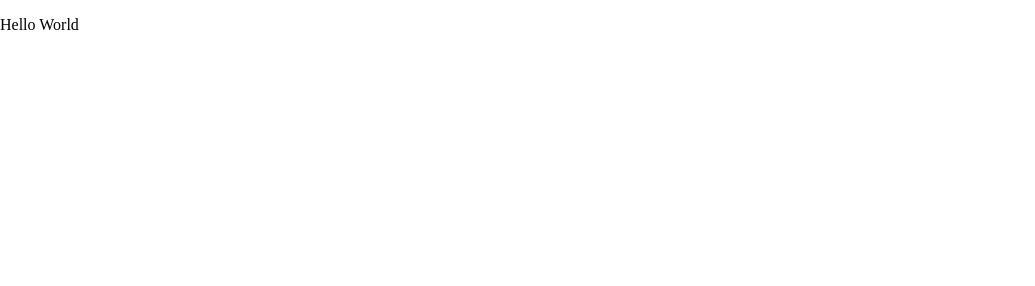
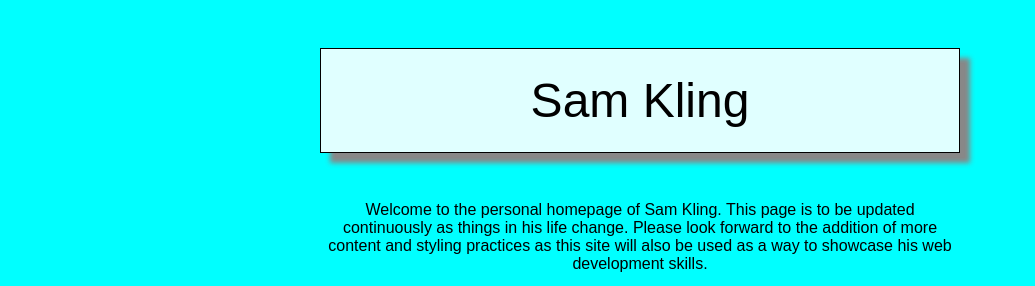
Before and after one commit to samkling/web-homepage, a PHP site: page / in a window 1280 px wide. Before the commit the part shown is almost empty. Shown: the top 286 px of the page, without its empty margins (0-1035 px from the left). Before the commit the page ends 30 px from the top, so only its background shows below. Run offline with PHP 8.4, Linux system fonts and the light colour scheme.

Commit message:
added some initial styling and details

```diff
--- a/index.php
+++ b/index.php
@@ -12,14 +12,24 @@
 <html lang="en">
 <head>
     <meta charset="UTF-8">
-    <title>Welcome to Sam Kling's Homepage</title>
+    <title>Sam Kling's Homepage</title>
     <link href="style.css" type="text/css" rel="stylesheet">
 </head>
 <body>
+<header>
+    <p class="title">Sam Kling</p>
+</header>
 
-<header>
-    <p>Hello World</p>
-</header>
+<div>
+    <p class="welcome">Welcome to the personal homepage of Sam Kling. This page is to be updated continuously as things
+    in his life change. Please look forward to the addition of more content and styling
+    practices as this site will also be used as a way to showcase his web development skills.
+    </p>
+</div>
+
+<div class="resume">
+    <iframe src="SamKlingResume.pdf">
+</div>
 
 
 </body>
--- a/style.css
+++ b/style.css
@@ -4,6 +4,44 @@ article, footer, header, nav, section{
     padding: 0;
     border: 0;
     font-size: 100%;
-    font: inherit;
+    font-family: sans-serif;
     vertical-align: baseline;
 }
+
+body{
+    margin-bottom: 1em;
+    background-color: cyan;
+}
+
+header{
+    background-color: lightcyan;
+    text-align: center;
+    margin-left: auto;
+    margin-right: auto;
+    width: 50%;
+    box-shadow: 10px 10px 5px #888888;
+}
+
+p.title {
+    font-size: 3em;
+    vertical-align: middle;
+    padding-top: .5em;
+    padding-bottom: .5em;
+    border: solid 1px black;
+}
+
+div {
+    margin: auto;
+    align: center;
+    width: 50%;
+    text-align: center;
+}
+
+div.resume iframe {
+    margin: auto;
+    width: 40em;
+    height: 40em;
+    border: solid 1px black;
+    box-shadow: 10px 10px 5px #888888;
+
+}
```
